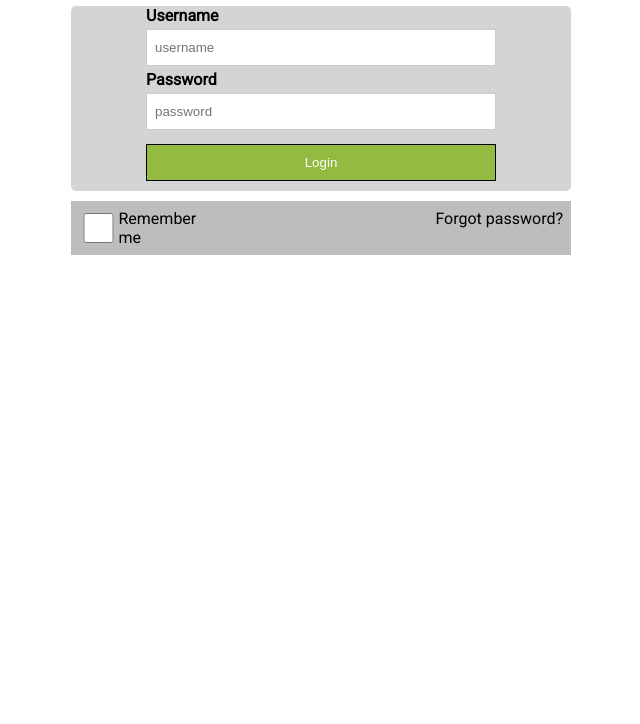
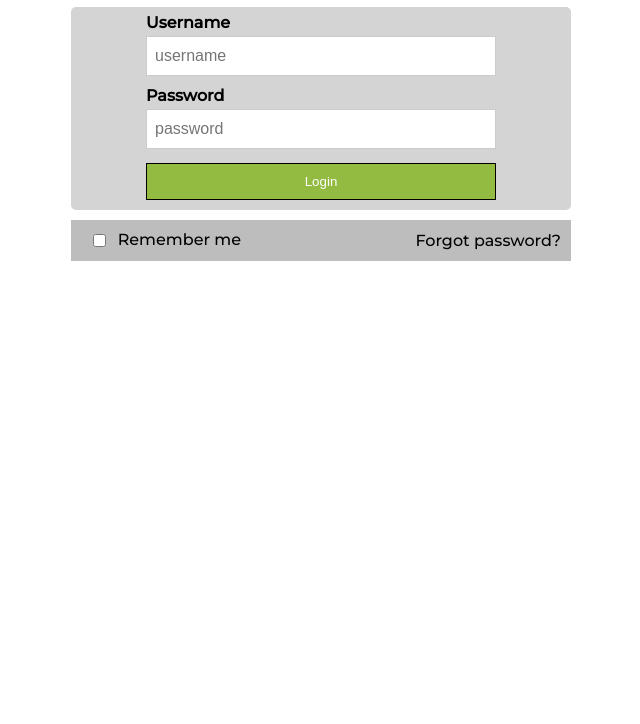
Before and after one commit to arthuralvesdev/studyhtmlform, a plain HTML site: page index.html in a window 1280 px wide. Shown: the part 76-800 px from the top of the page, without its empty margins (319-959 px from the left). Drawn offline with Linux system fonts and the light colour scheme.

Commit message:
some improvements in CSS

```diff
--- a/index.html
+++ b/index.html
@@ -17,16 +17,18 @@
 
         <form action="" >
 
-            <h1>Login Form</h1>
+            <h1>Login</h1>
 
             <div class="container">
-                <div>
-                    <label for="username__section" class="username">Username</label><br>
-                    <input type="text" name="username" placeholder="username" id="input__username">
+                <div class="username-section">
+                    <div>
+                        <label for="username-section" class="username">Username</label>
+                    </div>
+                    <input type="text" name="username" placeholder="username" id="input-username">
                 </div>
-                <div>
-                    <label for="password__section" class="password">Password</label><br>
-                    <input type="password" name="password" placeholder="password" id="input__password">
+                <div class="password-section">
+                    <label for="password-section" class="password">Password</label><br>
+                    <input type="password" name="password" placeholder="password" id="input-password">
                 </div>
 
                 <div class="button__section">
@@ -37,11 +39,11 @@
 
 
 
-            <div class="remember__section">
+            <div class="remember-section">
 
                 <div class="remember">
-                    <input type="checkbox" name="checkbox" class="checkbox__button">
-                    <label for="Remember" class="remember__text">Remember me</label>
+                    <input type="checkbox" name="checkbox" class="checkbox">
+                    <label for="Remember" class="remember-text">Remember&nbsp;me</label>
                 </div>
 
                 <div>
--- a/style.css
+++ b/style.css
@@ -1,13 +1,12 @@
+@import url('https://fonts.googleapis.com/css2?family=Montserrat:wght@500&display=swap');
+
 body {
-    font-family: 'Roboto', sans-serif;
+    font-family: 'Montserrat', sans-serif;
     justify-content: center;
     width: 500px;
     margin: auto;
 }
 
-main {
-    box-sizing:
-}
 
 .login {
     color: white;
@@ -26,18 +25,19 @@ main {
 
 }
 
-
+.username {
+    font-weight: bold;
+}
 
 .password {
     font-weight: bold;
 
 }
 
-.username {
-    font-weight: bold;
+.username-section {
+    padding: 6px;
+}
 
-
-}
 
 input {
     width: 100%;
@@ -46,6 +46,7 @@ input {
     border: 1px solid #ccc;
     box-sizing: border-box;
     outline: none;
+    font-size: 16px;
 
 }
 
@@ -60,32 +61,32 @@ input {
 
 }
 
-.remember__section {
+.remember-section {
     display: flex;
     justify-content: space-between;
     background-color: rgba(189, 189, 189, 1);
-    padding: 8px;
+    padding: 10px;
     margin-top: 10px;
-
+    text-align: justify;
+    align-items: center;
 
 
 }
 
 .remember {
     display: flex;
+    width: 160px;
 
 }
 
-.remember__text {
-    margin: ;
-}
 
 
-#input__password {
+
+#input-password {
     width: 350px;
 }
 
-#input__username {
+#input-username {
     width: 350px;
 }
 
```
